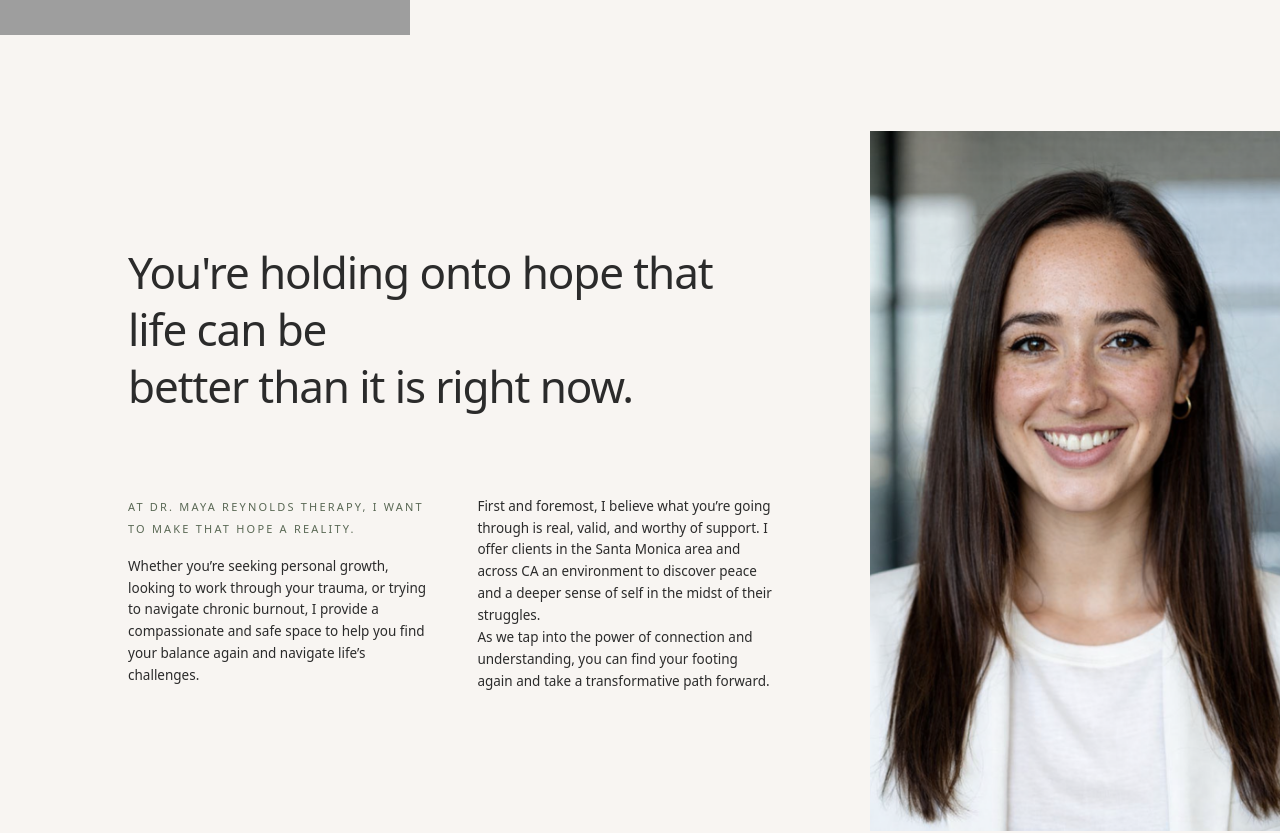
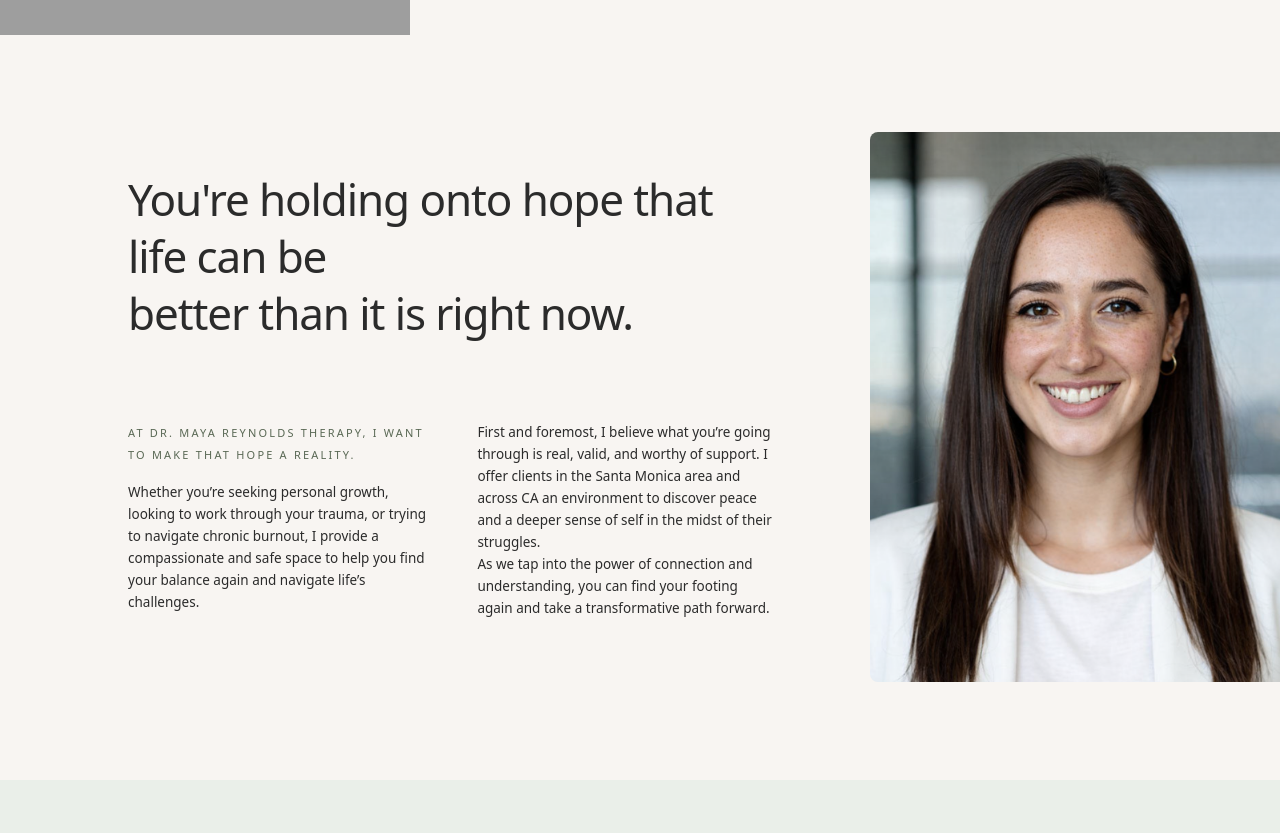
Before and after one commit to Sarala-932/Grow-My-Therapy-Assignment, a Next.js app: page / in a window 1280 px wide. Shown: the part 820-1653 px from the top of the page. Built offline with nearby package versions, Linux system fonts and the light colour scheme; grey boxes are pictures that could not be loaded.

Commit message:
Adjusted Maya image height

```diff
--- a/src/components/About.jsx
+++ b/src/components/About.jsx
@@ -39,13 +39,13 @@ export default function About() {
             </div>
          </div>
 
-         <div className="w-full h-125 md:h-162.5 lg:h-175 lg:w-[35%] xl:w-[32%] relative z-0 mt-8 lg:mt-0">
+         <div className="w-full h-[400px] md:h-[500px] lg:h-[550px] lg:w-[35%] xl:w-[32%] relative z-0 mt-8 lg:mt-0">
             <Image
                src="/maya.png"
                alt="Dr. Maya Reynolds, PsyD"
                fill
                sizes="(max-width: 1024px) 100vw, 35vw"
-               className="object-cover object-[center_15%]"
+               className="object-cover object-[center_15%] lg:rounded-l-lg"
             />
          </div>
       </section>
```
